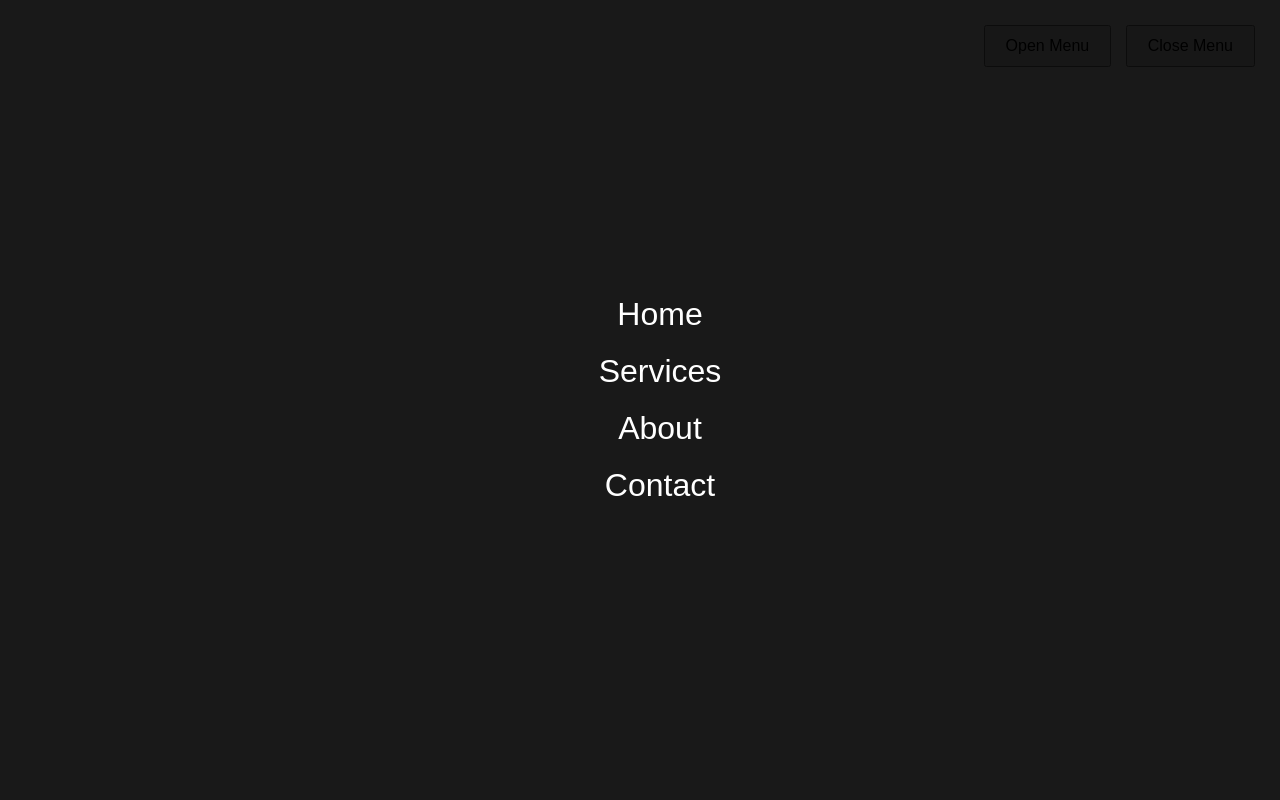
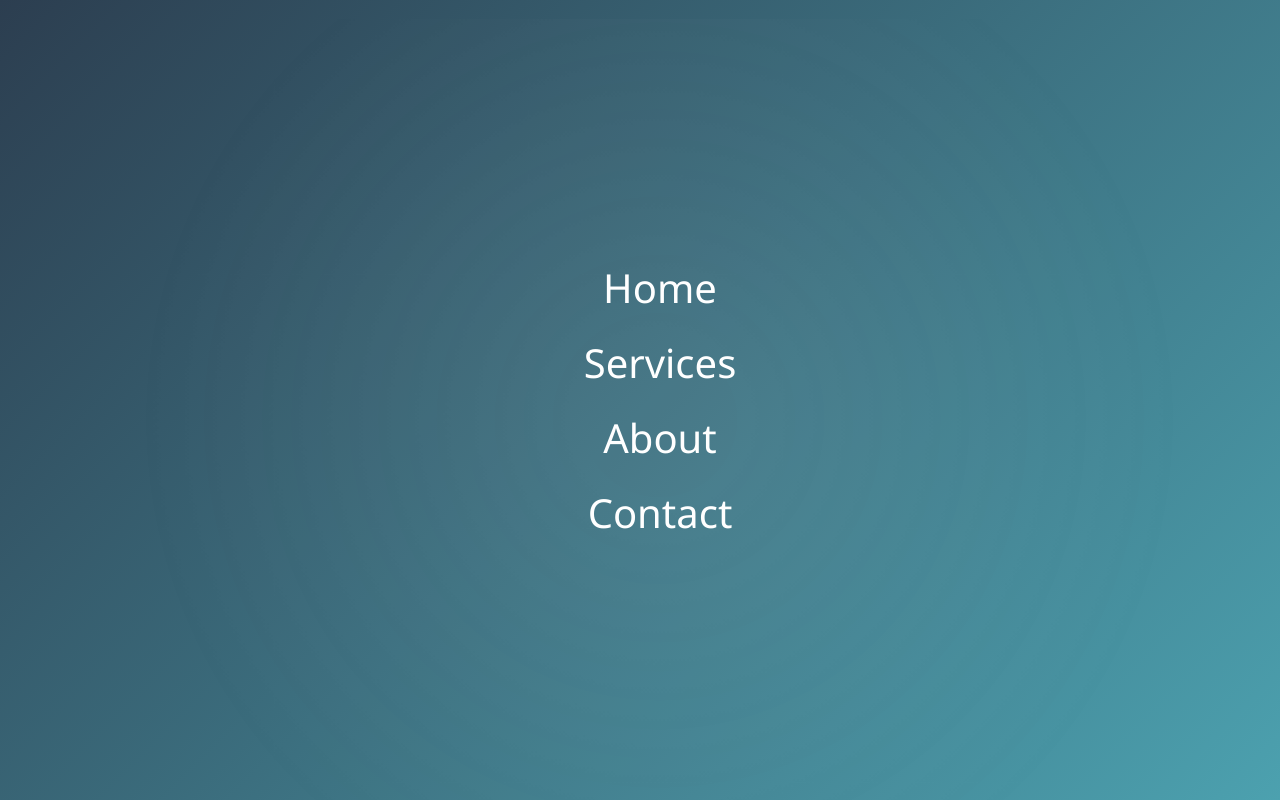
Before and after one commit to tyctw/Test, a plain HTML site: page index.html in a window 1280 px wide. Both pictures are taken after a click on the button "Open Menu". Drawn offline with Linux system fonts and the light colour scheme.

Commit message:
Update index.html

```diff
--- a/index.html
+++ b/index.html
@@ -9,7 +9,8 @@
         body, html {
             margin: 0;
             padding: 0;
-            font-family: Arial, sans-serif;
+            font-family: 'Segoe UI', Tahoma, Geneva, Verdana, sans-serif;
+            background-color: #f0f0f0;
         }
 
         /* 設置全屏覆蓋 */
@@ -19,15 +20,15 @@
             left: 0;
             width: 100%;
             height: 100%;
-            background-color: rgba(0, 0, 0, 0.9); /* 背景顏色，稍微透明 */
+            background: linear-gradient(135deg, #2c3e50, #4ca1af); /* 添加漸層背景 */
             display: flex;
             align-items: center;
             justify-content: center;
             z-index: 1000; /* 保證覆蓋其他內容 */
             opacity: 0;
             visibility: hidden;
-            transition: opacity 0.5s ease, transform 0.5s ease; /* 添加過渡效果 */
-            transform: scale(0.9); /* 初始縮小 */
+            transition: opacity 0.7s ease, transform 0.7s ease; /* 添加過渡效果 */
+            transform: scale(0.8); /* 初始縮小 */
         }
 
         /* 顯示菜單時 */
@@ -37,10 +38,31 @@
             transform: scale(1); /* 恢復正常大小 */
         }
 
+        /* 背景動畫效果 */
+        .menu::before {
+            content: "";
+            position: absolute;
+            top: 0;
+            left: 0;
+            width: 100%;
+            height: 100%;
+            background: radial-gradient(circle, rgba(255,255,255,0.1) 10%, transparent 70%);
+            opacity: 0.6;
+            animation: moveBackground 10s infinite alternate;
+        }
+
+        /* 背景動畫移動 */
+        @keyframes moveBackground {
+            0% { transform: translateX(0) translateY(0); }
+            100% { transform: translateX(20px) translateY(20px); }
+        }
+
         /* 調整菜單項目的樣式 */
         .menu ul {
             list-style-type: none;
             text-align: center;
+            position: relative;
+            z-index: 2; /* 保證在背景動畫之上 */
         }
 
         .menu ul li {
@@ -50,12 +72,15 @@
         .menu ul li a {
             color: white;
             text-decoration: none;
-            font-size: 2em; /* 調整字體大小 */
-            transition: color 0.3s;
+            font-size: 2.5em; /* 調整字體大小 */
+            padding: 10px 20px;
+            border-radius: 5px;
+            transition: color 0.3s, background-color 0.3s;
         }
 
         .menu ul li a:hover {
-            color: #f39c12; /* 懸停效果 */
+            color: #4ca1af; /* 懸停效果 */
+            background-color: white; /* 懸停時顯示背景 */
         }
 
         /* 測試按鈕的樣式 */
@@ -70,6 +95,16 @@
             margin: 5px;
             font-size: 16px;
             cursor: pointer;
+            border: none;
+            border-radius: 5px;
+            background-color: #4ca1af;
+            color: white;
+            transition: background-color 0.3s, transform 0.3s;
+        }
+
+        .menu-buttons button:hover {
+            background-color: #2c3e50;
+            transform: scale(1.05);
         }
     </style>
 </head>
```
